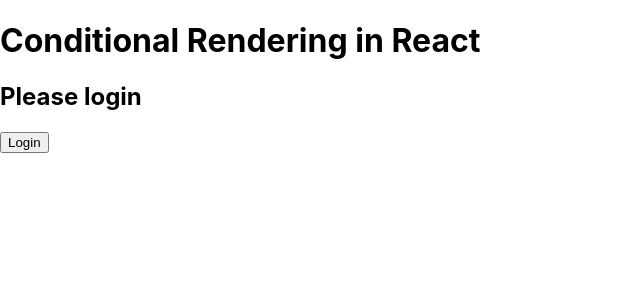
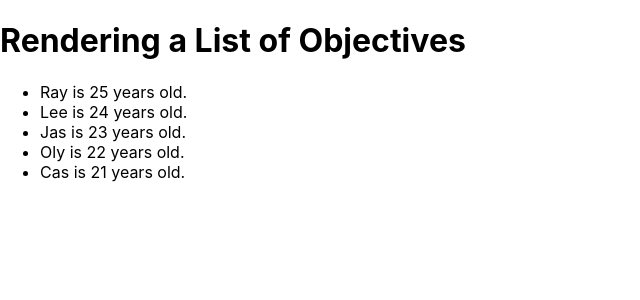
Before and after one commit to Rayyan-Karimi/Rayyan-React-Learn, a React (Create React App) app: page / in a window 1280 px wide. Shown: the top 300 px of the page, without its empty margins (0-640 px from the left). Built offline with nearby package versions, Linux system fonts and the light colour scheme.

Commit message:
Mapping using jsx

```diff
--- a/src/App.js
+++ b/src/App.js
@@ -1,24 +1,63 @@
-import React, { useState } from "react";
+import React from "react";
+
 function App() {
-  const [isLoggedIn, setIsLoggedIn] = useState(false);
-  const toggleLogin = () => {
-    setIsLoggedIn(!isLoggedIn);
-  };
+  const users = [
+    { id: 1, name: "Ray", age: 25 },
+    { id: 2, name: "Lee", age: 24 },
+    { id: 3, name: "Jas", age: 23 },
+    { id: 4, name: "Oly", age: 22 },
+    { id: 5, name: "Cas", age: 21 },
+  ];
+
   return (
     <div>
-      <h1>Conditional Rendering in React</h1>
-      {isLoggedIn ? (
-        <div>
-          <h2>Welcome</h2>
-          <button onClick={toggleLogin}>Logout</button>
-        </div>
-      ) : (
-        <div>
-          <h2>Please login</h2>
-          <button onClick={toggleLogin}>Login</button>
-        </div>
-      )}
+      <h1>Rendering a List of Objectives</h1>
+      <ul>
+        {users.map((user) => (
+          <li key={user.id}>
+            {user.name} is {user.age} years old.
+          </li>
+        ))}
+      </ul>
     </div>
   );
 }
+
+// function App() {
+//   const names = ["Rayyan", "Jasper", "Olly", "Zack"];
+
+//   return (
+//     <div>
+//       <h1>List Rendering in React</h1>
+//       <ul>
+//         {names.map((name, index) => (
+//           <li key={index}>{name}</li>
+//         ))}
+//       </ul>
+//     </div>
+//   );
+// }
+
+// function App() {
+//   const [isLoggedIn, setIsLoggedIn] = useState(false);
+//   const toggleLogin = () => {
+//     setIsLoggedIn(!isLoggedIn);
+//   };
+//   return (
+//     <div>
+//       <h1>Conditional Rendering in React</h1>
+//       {isLoggedIn ? (
+//         <div>
+//           <h2>Welcome</h2>
+//           <button onClick={toggleLogin}>Logout</button>
+//         </div>
+//       ) : (
+//         <div>
+//           <h2>Please login</h2>
+//           <button onClick={toggleLogin}>Login</button>
+//         </div>
+//       )}
+//     </div>
+//   );
+// }
 export default App;
```
